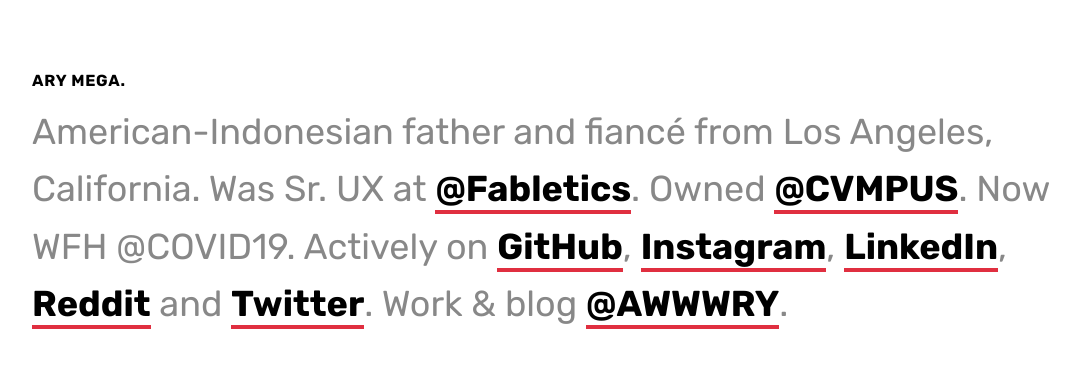
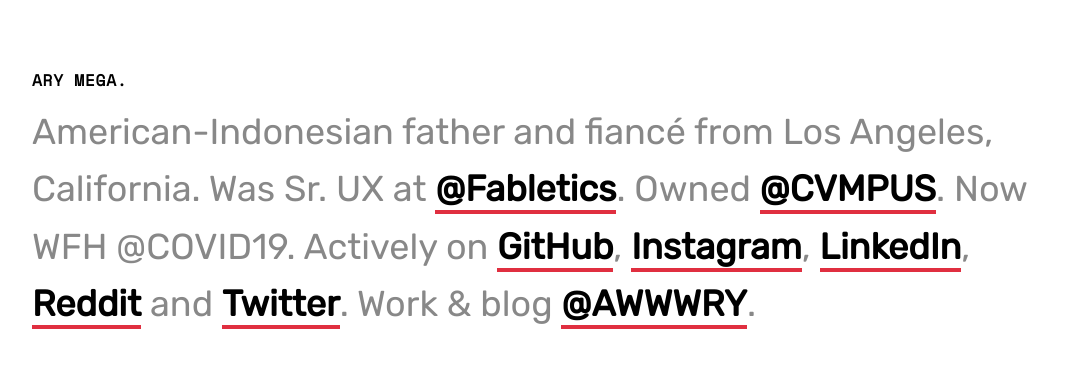
Before and after one commit to aryxmega/ary-mega, a Jekyll site: the page built from index.html, in a window 1280 px wide. Shown: the top 368 px of the page, without its empty margins (8-1088 px from the left). Built offline with Jekyll 4.4.1, drawn with Linux system fonts in a browser that asks for light colours.

Commit message:
Updated fonts

```diff
--- a/_includes/head.html
+++ b/_includes/head.html
@@ -10,7 +10,7 @@
 
   <link rel="canonical" href="https://arymega.com">
 
-  <link href="https://fonts.googleapis.com/css2?family=Rubik:wght@400;700&display=swap" rel="stylesheet">
+  <link href="https://fonts.googleapis.com/css2?family=Rubik:ital,wght@0,400;1,700&family=Space+Mono&display=swap" rel="stylesheet">
   <link href="{{ site.baseurl }}/assets/style/sheet.css" rel="stylesheet">
 
 </head>
--- a/_sass/2-base/_base.scss
+++ b/_sass/2-base/_base.scss
@@ -43,11 +43,13 @@
 }
 
 h1 {
+  font-family: 'Rubik', sans-serif;
   font-size: 36px;
-  font-weight: 300;
+  font-weight: 400;
   color: #888;
 
   strong {
+    font-family: 'Space Mono', monospace;
     color: black;
     font-weight: 700;
     font-size: 16px;
@@ -58,7 +60,7 @@
   a {
     color: black;
     text-decoration: none;
-    font-weight: 600;
+    font-weight: 700;
     border-bottom: 4px solid #e02f40;
 
     &:hover {
```
